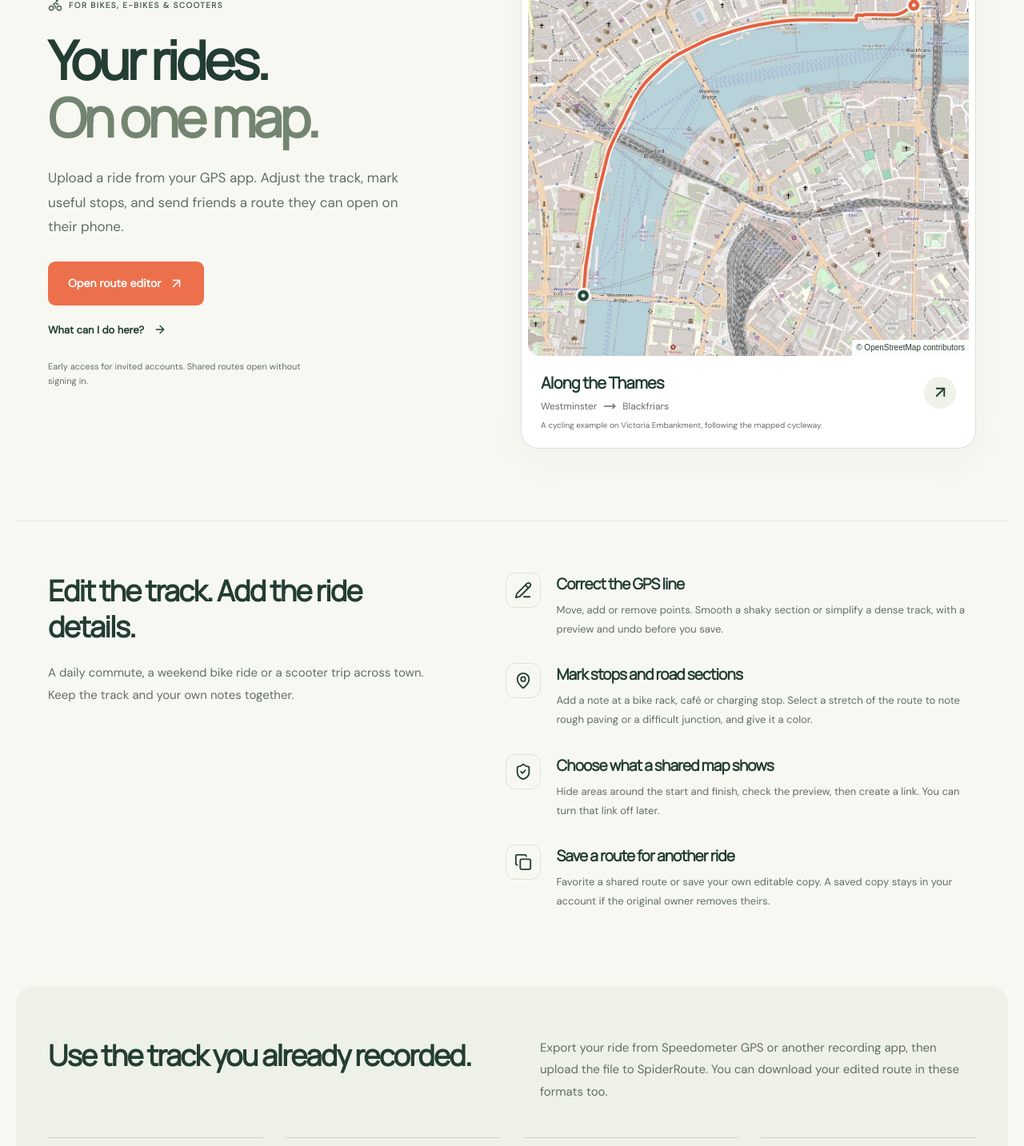
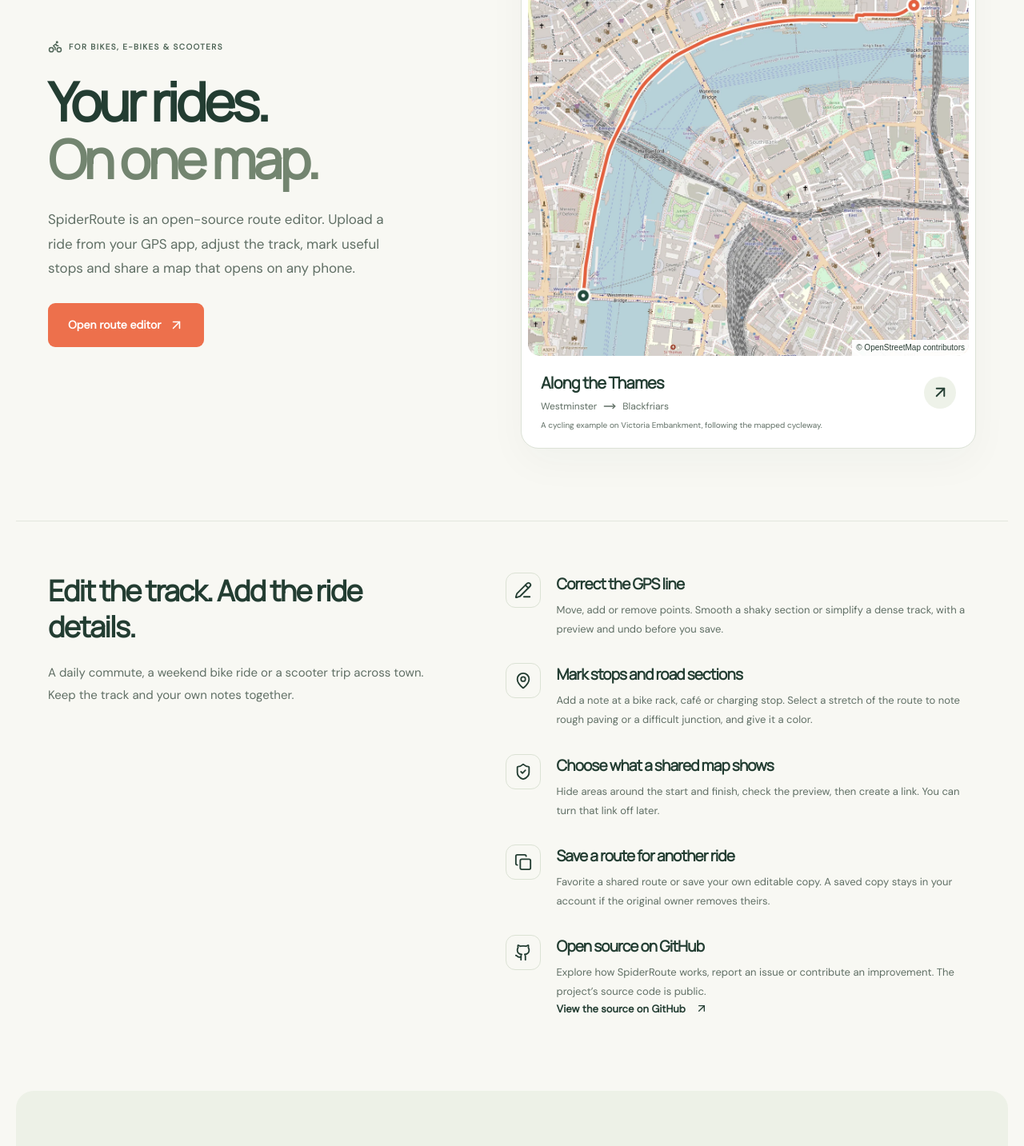
Before and after one commit to IgorShadurin/spiderroute.com, a Next.js app: page / in a window 1280 px wide. Shown: the part 206-1639 px from the top of the page at 80% size. Built offline with nearby package versions, Linux system fonts and the light colour scheme.

Commit message:
Simplify landing hero and feature the public source repository

```diff
--- a/src/app/page.tsx
+++ b/src/app/page.tsx
@@ -2,6 +2,7 @@
 import { headers } from "next/headers";
 import {
   ArrowUpRight,
+  Github,
   ArrowRight,
   Bike,
   MapPin,
@@ -99,7 +100,7 @@
         applicationCategory: "TravelApplication",
         operatingSystem: "Web browser",
         inLanguage: ["en", "ru"],
-        featureList: t.tools.map((item) => item.title),
+        featureList: [...t.tools.map((item) => item.title), t.sourceTitle],
       },
     ],
   };
@@ -153,12 +154,7 @@
                 {t.open}
                 <ArrowUpRight size={19} />
               </a>
-              <a className="text-link" href="#tools">
-                {t.seeTools}
-                <ArrowRight size={16} />
-              </a>
             </div>
-            <p className="access-note">{t.access}</p>
           </div>
           <figure className="london-preview">
             <div className="london-map">
@@ -226,6 +222,24 @@
                 </article>
               );
             })}
+            <article>
+              <span className="tool-icon">
+                <Github size={22} />
+              </span>
+              <div>
+                <h3>{t.sourceTitle}</h3>
+                <p>{t.sourceText}</p>
+                <a
+                  className="text-link"
+                  href="https://github.com/IgorShadurin/spiderroute.com"
+                  target="_blank"
+                  rel="noopener noreferrer"
+                >
+                  {t.sourceLink}
+                  <ArrowUpRight size={16} />
+                </a>
+              </div>
+            </article>
           </div>
         </section>
         <section className="ride-formats" id="formats">
--- a/src/lib/landing.ts
+++ b/src/lib/landing.ts
@@ -6,12 +6,9 @@
     eyebrow: "FOR BIKES, E-BIKES & SCOOTERS",
     hero: ["Your rides.", "On one map."],
     intro:
-      "Upload a ride from your GPS app. Adjust the track, mark useful stops, and send friends a route they can open on their phone.",
+      "SpiderRoute is an open-source route editor. Upload a ride from your GPS app, adjust the track, mark useful stops and share a map that opens on any phone.",
     open: "Open route editor",
     shortOpen: "Open app",
-    seeTools: "What can I do here?",
-    access:
-      "Early access for invited accounts. Shared routes open without signing in.",
     mapTitle: "Along the Thames",
     mapLocation: "London · Cycleway 3",
     mapDistance: "2.1 km",
@@ -43,6 +40,10 @@
         text: "Favorite a shared route or save your own editable copy. A saved copy stays in your account if the original owner removes theirs.",
       },
     ],
+    sourceTitle: "Open source on GitHub",
+    sourceText:
+      "Explore how SpiderRoute works, report an issue or contribute an improvement. The project’s source code is public.",
+    sourceLink: "View the source on GitHub",
     formatsTitle: "Use the track you already recorded.",
     formatsIntro:
       "Export your ride from Speedometer GPS or another recording app, then upload the file to SpiderRoute. You can download your edited route in these formats too.",
@@ -84,7 +85,7 @@
       {
         question: "Do my friends need an account?",
         answer:
-          "They can open and download a route you share by link without signing in. Saving favorites or an independent copy requires an account. Account access is currently limited to invited testers.",
+          "They can open and download a route you share by link without signing in. Saving favorites or an independent copy requires an account.",
       },
     ],
     cta: "Open a track. Edit the ride.",
@@ -98,11 +99,9 @@
     eyebrow: "ВЕЛОСИПЕДЫ, ЭЛЕКТРОВЕЛОСИПЕДЫ И САМОКАТЫ",
     hero: ["Ваши поездки.", "На одной карте."],
     intro:
-      "Загрузите поездку из GPS-приложения. Исправьте трек, отметьте полезные остановки и отправьте друзьям маршрут, который откроется на телефоне.",
+      "SpiderRoute — редактор маршрутов с открытым исходным кодом. Загрузите поездку из GPS-приложения, исправьте трек, отметьте полезные остановки и поделитесь картой, которая откроется на любом телефоне.",
     open: "Открыть редактор",
     shortOpen: "Открыть",
-    seeTools: "Что здесь можно сделать?",
-    access: "Пока вход по приглашениям. Маршруты по ссылке доступны без входа.",
     mapTitle: "Вдоль Темзы",
     mapLocation: "Лондон · Cycleway 3",
     mapDistance: "2,1 км",
@@ -134,6 +133,10 @@
         text: "Добавьте чужой маршрут в избранное или создайте свою редактируемую копию. Копия останется у вас, даже если автор удалит оригинал.",
       },
     ],
+    sourceTitle: "Открытый исходный код на GitHub",
+    sourceText:
+      "Посмотрите, как устроен SpiderRoute, сообщите об ошибке или предложите улучшение. Исходный код проекта доступен всем.",
+    sourceLink: "Посмотреть код на GitHub",
     formatsTitle: "Используйте уже записанный трек.",
     formatsIntro:
       "Экспортируйте поездку из Speedometer GPS или другого приложения для записи маршрутов и загрузите файл в SpiderRoute. Отредактированный маршрут можно скачать в этих же форматах.",
@@ -175,7 +178,7 @@
       {
         question: "Друзьям понадобится аккаунт?",
         answer:
-          "Маршрут по вашей ссылке можно открыть и скачать без входа. Для избранного и сохранения отдельной копии нужен аккаунт. Пока доступ к аккаунтам есть только у приглашённых тестировщиков.",
+          "Маршрут по вашей ссылке можно открыть и скачать без входа. Для избранного и сохранения отдельной копии нужен аккаунт.",
       },
     ],
     cta: "Откройте трек. Уточните маршрут.",
```
